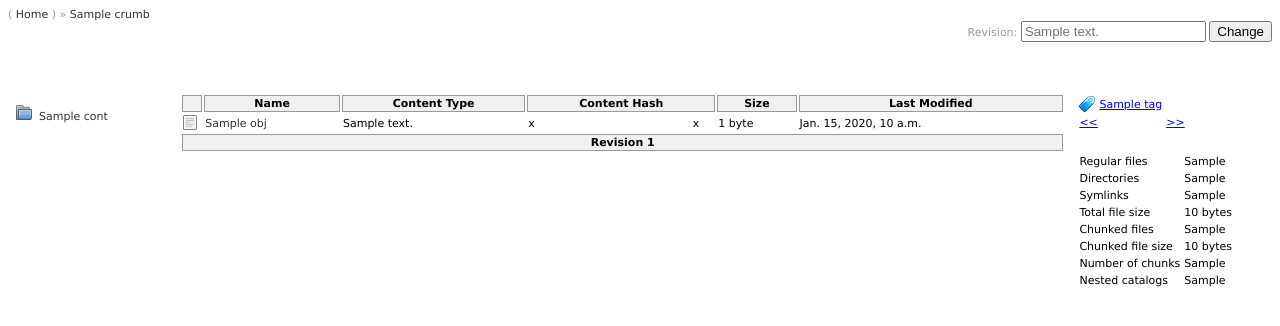
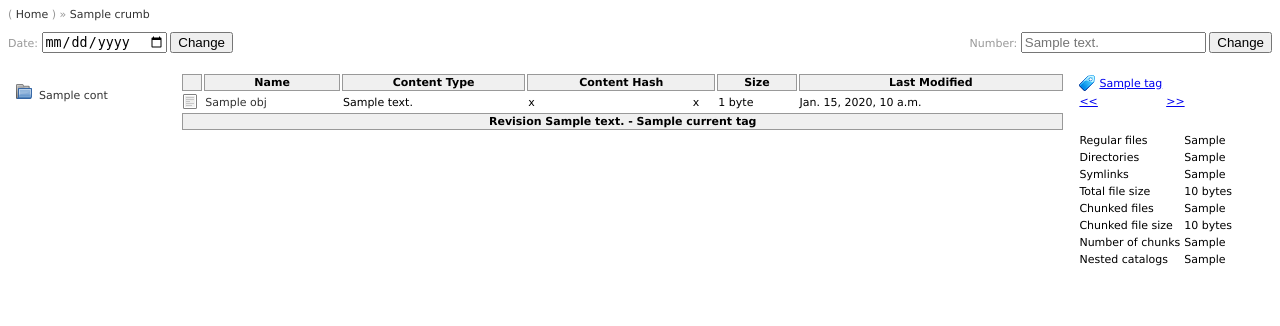
Before and after one commit to Moliholy/cvmfs-browser, a Django app: template cloud_browser/templates/cloud_browser/browser.html in a window 1280 px wide. Shown: the top 326 px of the page. Run offline with Django 3.2, Linux system fonts and the light colour scheme; the template is opened without the code that fills it: most values are stand-ins (such as "Sample title", 1, 10 or a date in 2020); parts of the project's set-up code (start-up, migrations or seed data) failed here and were passed over.

Commit message:
Modify HTML

```diff
--- a/cloud_browser/templates/cloud_browser/_breadcrumbs.html
+++ b/cloud_browser/templates/cloud_browser/_breadcrumbs.html
@@ -5,11 +5,20 @@
 {% endcomment %}
 
 <script language="javascript">
-    function submitForm(tag) {
+    function submitRevisionNumberForm(revision_number, revision_date) {
+        if (revision_number) {
             var url = String(window.location),
                 parts = url.split("/");
-        parts[6] = tag;
+            parts[6] = revision_number;
             window.location = parts.join("/");
+        }
+    }
+
+    function submitRevisionDateForm(revision_date) {
+        if(revision_date) {
+            var url = String(window.location);
+            window.location = url + "?revision_date=" + revision_date;
+        }
     }
 </script>
 
@@ -30,11 +39,23 @@
 
 
 {% block cloud_browser_revision %}
-       <div align="right">
-           <form onsubmit="submitForm(document.getElementById('revision_id').value); return false;">
-               Revision: <input id="revision_id" type="text"
-                      name="revision" placeholder="{{ revision }}" maxlength="6">
+<div id="cloud-browser-revision">
+    <form onsubmit="submitRevisionDateForm(document.getElementById('revision_date').value);
+                                       return false;">
+        <span style="float: left">
+            Date: <input id="revision_date" type="date" value="{{ revision_date }}">
             <input type="submit" value="Change">
+        </span>
+    </form>
+    <form onsubmit="submitRevisionNumberForm(document.getElementById('revision_id').value);
+                               return false;">
+        <span style="float: right">
+            Number: <input id="revision_id" type="text"
+                                             name="revision number"
+                                             placeholder="{{ revision }}"
+                                             maxlength="6">
+            <input type="submit" value="Change">
+        </span>
     </form>
 </div>
 {% endblock %}
--- a/cloud_browser/templates/cloud_browser/_browser.html
+++ b/cloud_browser/templates/cloud_browser/_browser.html
@@ -85,8 +85,10 @@
   <tfoot>
     <tr>
         <td colspan="6">
-            {% if revision_number %}
-            <center>Revision {{ revision_number }}</center>
+            {% if current_tag %}
+            <center>
+                Revision {{ current_tag.revision }} - {{ current_tag.name }}
+            </center>
             {% endif %}
         </td>
     </tr>
```
Lines whose indentation alone changed are shown as unchanged.
